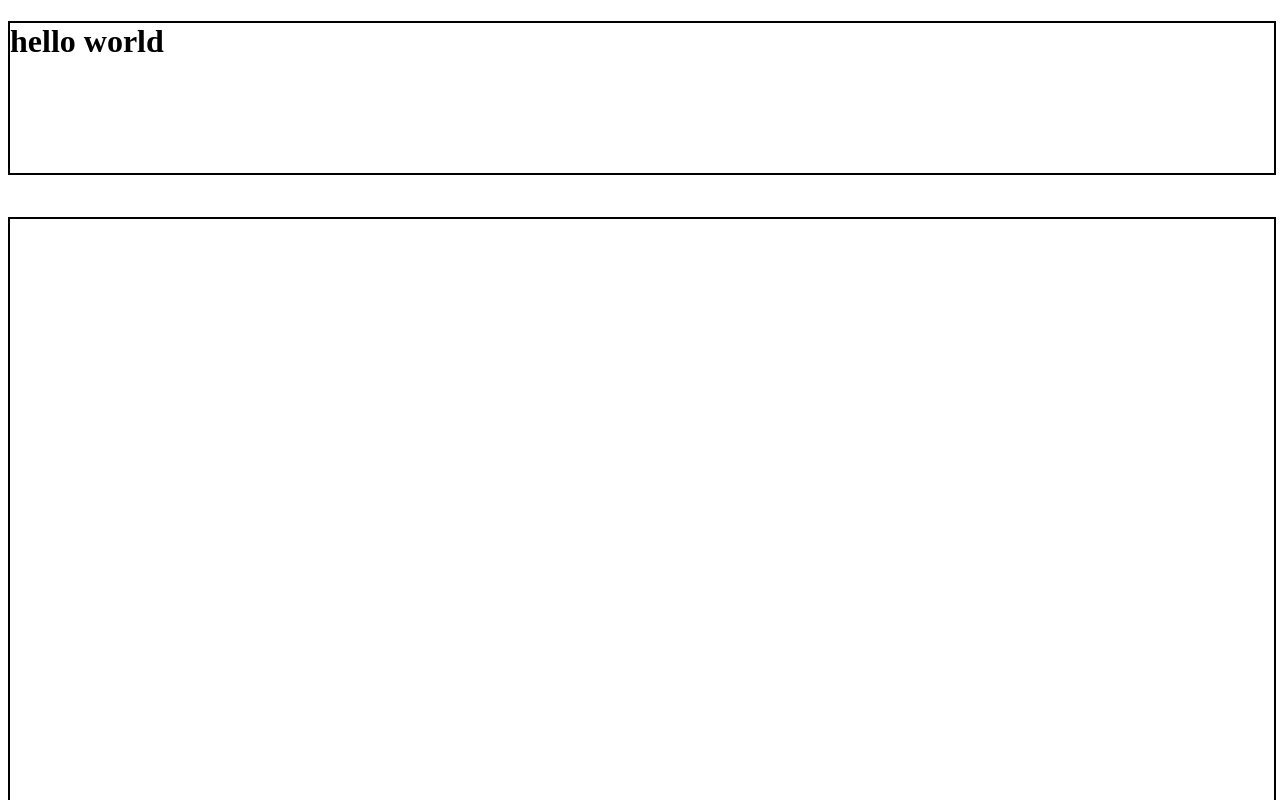
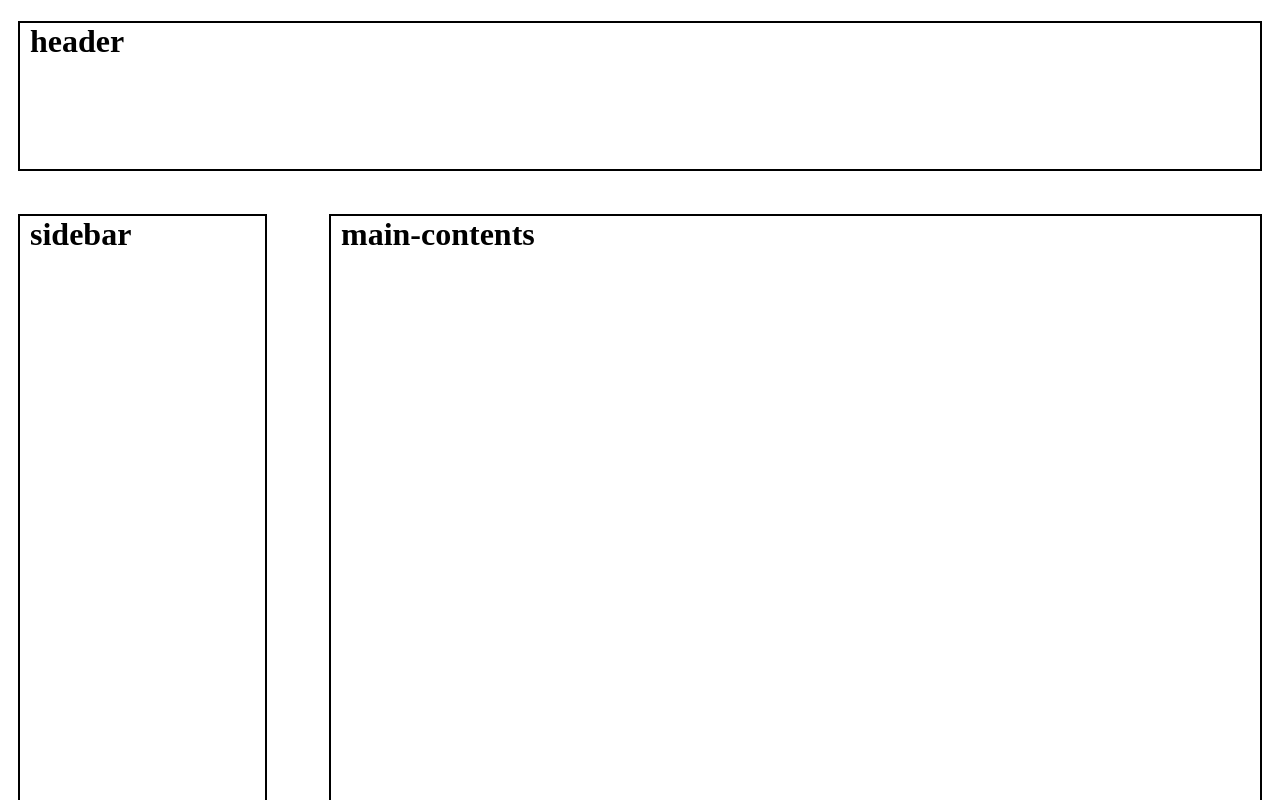
Before and after one commit to zoneb3r/life-Calendar, a plain HTML site: page index.html in a window 1280 px wide. Shown: the top 800 px of the page. Drawn offline with Linux system fonts and the light colour scheme.

Commit message:
레이아웃 구성

```diff
--- a/index.html
+++ b/index.html
@@ -7,10 +7,10 @@
 </head>
 <body>
     <div id="container">
-        <h1 id="header"> hello world</h1>
-        <h1 id="sidebar"></h1>
-        <h1 id="main-content"></h1>
-        <h1 id="footer"></h1>
+        <h1 id="header">header</h1>
+        <h1 id="sidebar">sidebar</h1>
+        <h1 id="main-contents">main-contents</h1>
+        <h1 id="footer">footer</h1>
     </div>
 </body>
 </html>
--- a/stylesheet.css
+++ b/stylesheet.css
@@ -1,20 +1,40 @@
+* {
+    box-sizing: border-box;
+}
+
+#container {
+    max-width: 100%;
+    margin: 20px auto;
+    padding: 0 10px;
+}
+
 #header {
     width: 100%;
     height: 150px;
     border: 2px solid black;
 }
 
-#main-content {
-    width: 100%;
-    height: 900px;
-    margin: 20px auto;
+#sidebar {
+    width: 20%;
+    height: 1200px;
     border: 2px solid black;
     float: left;
+}
+
+#main-contents {
+    width: 75%;
+    height: 1200px;
+    border: 2px solid black;
+    float: right;
 }
 
 #footer {
     width: 100%;
     height: 100px;
     border: 2px solid black;
-    clear: left;
+    clear: both;
 }
+
+h1 {
+    padding: 0px 0px 0px 10px;
+}
```
